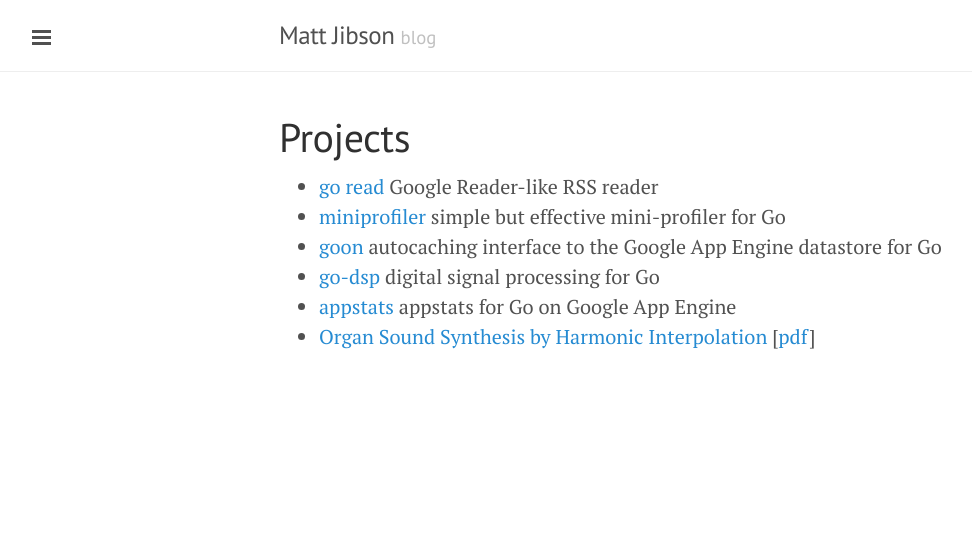
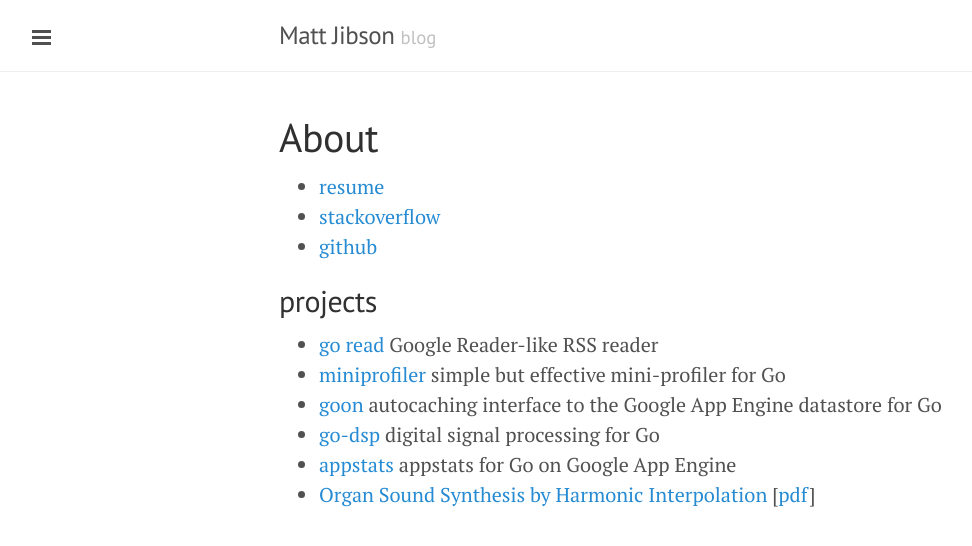
Before and after one commit to mjibson/mjibson.github.io, a Jekyll site: the page built from projects.md, in a window 1280 px wide. Shown: the top 546 px of the page, without its empty margins (1-973 px from the left). Built offline with Jekyll 4.4.1, drawn with Linux system fonts in a browser that asks for light colours; Markdown is read by kramdown in place of the engine named in the settings.

Commit message:
More details

```diff
--- a/projects.md
+++ b/projects.md
@@ -1,7 +1,13 @@
 ---
 layout: page
-title: Projects
+title: About
 ---
+
+* [resume](https://careers.stackoverflow.com/mjibson)
+* [stackoverflow](http://stackoverflow.com/users/864236/mjibson)
+* [github](https://github.com/mjibson/)
+
+## projects
 
 * [go read](https://www.goread.io/) Google Reader-like RSS reader
 * [miniprofiler](https://github.com/MiniProfiler/go) simple but effective mini-profiler for Go
```
